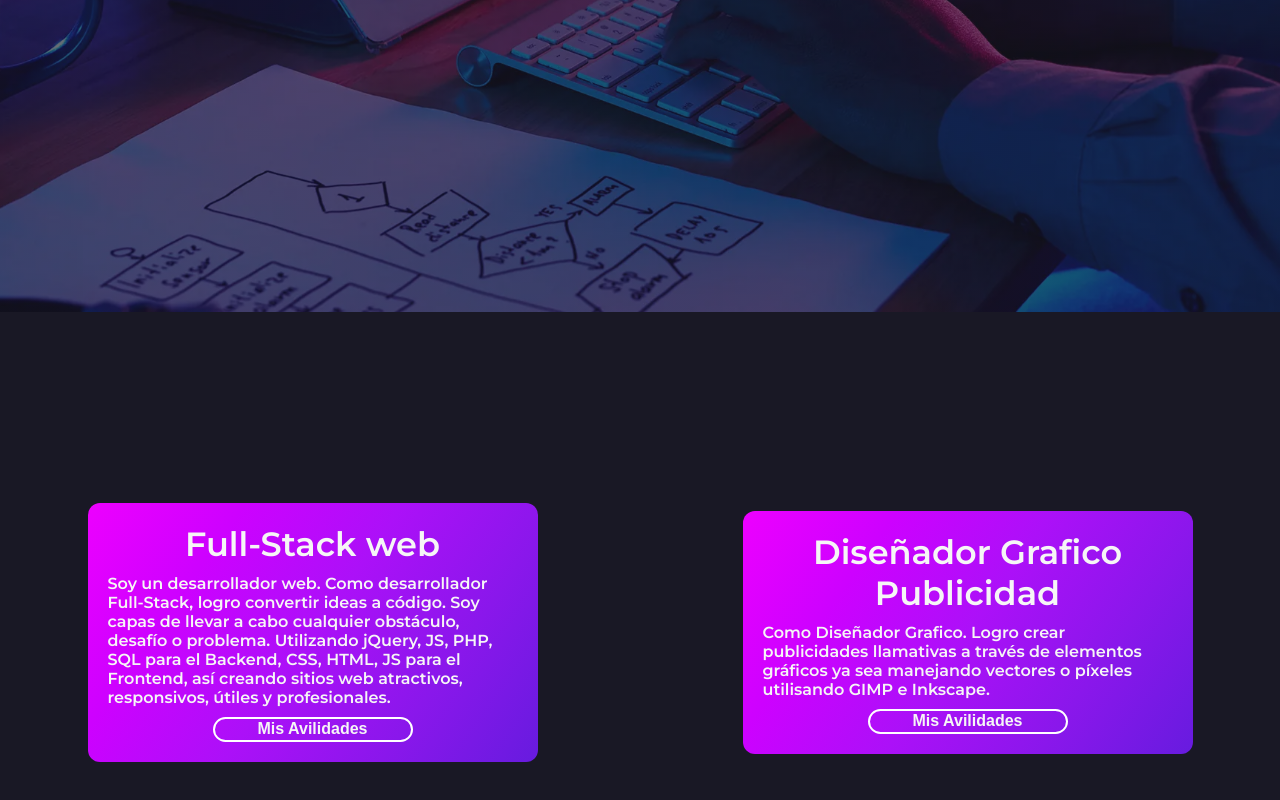
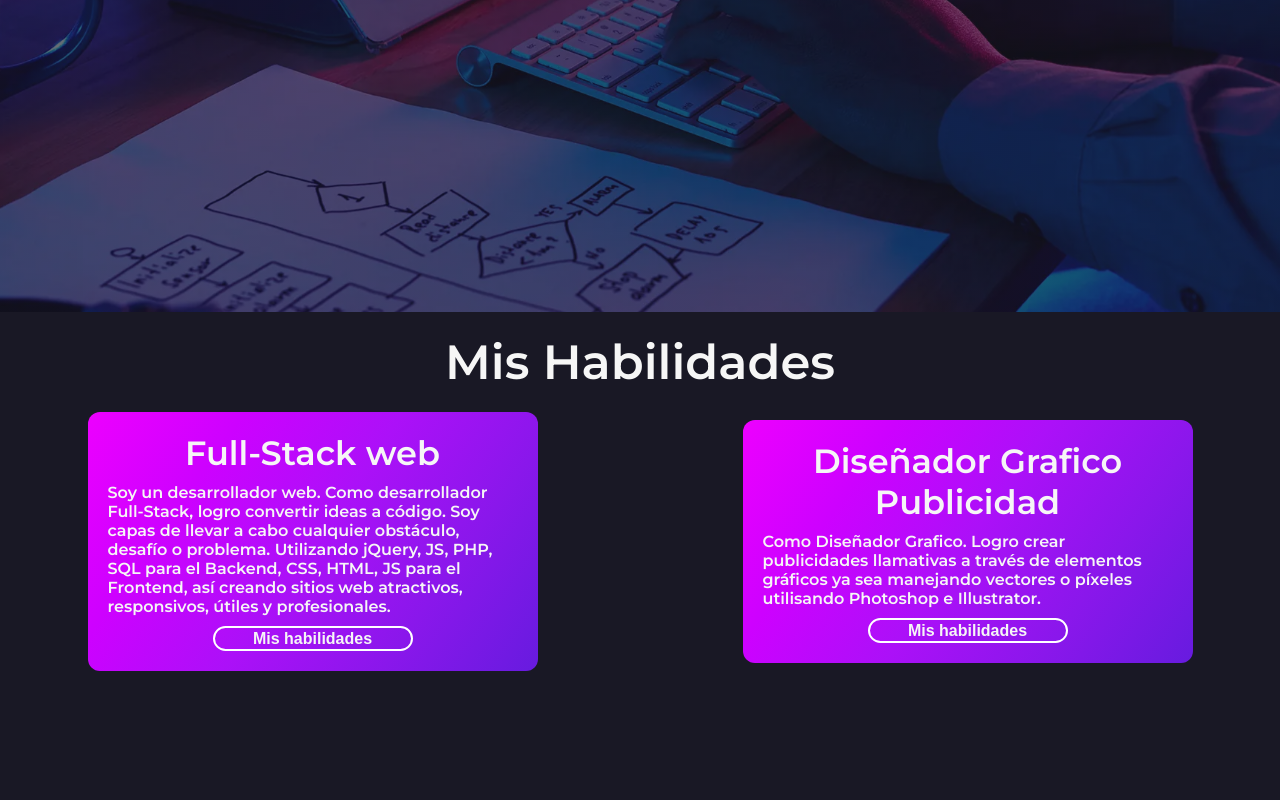
Before and after one commit to LuisLuna24/Portafolio, a plain HTML site: page index.html in a window 1280 px wide. Shown: the part 508-1308 px from the top of the page. Drawn offline with Linux system fonts and the light colour scheme.

Commit message:
Corregi Faltas

```diff
--- a/css/index.css
+++ b/css/index.css
@@ -183,12 +183,32 @@ body{
   width: 100%;
   min-height: 80vh;
   display: flex;
+  flex-direction: column;
+  align-items: center;
+  font-family: 'Montserrat', sans-serif;
+}
+.Abilidades_Contenedor{
+  width: 100%;
+  height: 100%;
+  display: flex;
   justify-content: center ;
   justify-content: space-around;
   align-items: center;
-  font-family: 'Montserrat', sans-serif;
   gap: 30px;
+
 }
+
+.Abilidades_Titulo{
+  width: 100%;
+  height: 50px;
+  display: flex;
+  align-items: center;
+  justify-content: center;
+  padding: 50px;
+  font-size: 2em;
+  color: #f6f6f6;
+}
+
 .Abilidades_Card {
   width: 450px;
   background-image: linear-gradient(125deg, #ed00ff 0, #cd01ff 25%, #ac10f8 50%, #8a17eb 75%, #671bdf 100%);
@@ -199,7 +219,7 @@ body{
 }
 
 @media(max-width:767px){
-  .Abilidades{
+  .Abilidades_Contenedor{
     flex-direction: column;
   }
   .Abilidades_Card {
@@ -303,3 +323,9 @@ body{
   background-size: cover;
   background-position: cover;
 }
+
+.Diseño_Fondo{
+  background: linear-gradient(#1918259d,#1918259d),url('../img/Diseñofondo.webp')no-repeat;
+  background-size: cover;
+  background-position: cover;
+}
--- a/index.html
+++ b/index.html
@@ -49,6 +49,10 @@
         </div>
     </section>
     <section class="Abilidades">
+        <div class="Abilidades_Titulo">
+            <h2>Mis Habilidades</h2>
+        </div>
+        <div class="Abilidades_Contenedor">
             <div class="Abilidades_Card">
                 <div class="Card_Contenedor">
                     <div class="Card_Contenido">
@@ -59,12 +63,12 @@
                             <p>Soy un desarrollador web. Como desarrollador Full-Stack, logro convertir ideas a código. Soy capas de llevar a cabo cualquier obstáculo, desafío o problema. Utilizando jQuery, JS, PHP, SQL para el Backend, CSS, HTML, JS para el Frontend, así creando sitios web atractivos, responsivos, útiles y profesionales.</p>
                         </div>
                         <div class="Card_Boton">
-                        <button id="Boton_Web">Mis Avilidades</button>
+                            <button id="Boton_Web">Mis habilidades</button>
                         </div>
                     </div>
                     <div class="Card_Avilidades WEB_FONDO">
                         <div class="Card_Avilidades_Titulo">
-                        <h3>Mis Avilidades</h3>
+                            <h3>Mis habilidades</h3>
                         </div>
                         <div class="Abilidades_Individual">
                             <div class="Abilidades_Iconos">
@@ -102,18 +106,34 @@
                             <h2>Diseñador Grafico Publicidad</h2>
                         </div>
                         <div class="Card_Texto">
-                        <p>Como Diseñador Grafico. Logro crear publicidades llamativas a través de elementos gráficos ya sea manejando vectores o píxeles utilisando GIMP e Inkscape.</p>
+                            <p>Como Diseñador Grafico. Logro crear publicidades llamativas a través de elementos gráficos ya sea manejando vectores o píxeles utilisando Photoshop e Illustrator.</p>
                         </div>
                         <div class="Card_Boton">
-                        <button id="Boton_Diseño">Mis Avilidades</button>
+                            <button id="Boton_Diseño">Mis habilidades</button>
                         </div>
                     </div>
-                <div class="Card_Avilidades">
-                    <div class="Card_Avilidades_Titulo">
-                        <h3>Mis Avilidades</h3>
+                    <div class="Card_Avilidades Diseño_Fondo">
+                        <div class="Card_Avilidades_Titulo ">
+                            <h3>Mis habilidades</h3>
                         </div>
                         <div class="Abilidades_Individual">
-
+                            <div class="Abilidades_Iconos">
+                                <img src="img/Logophoto.webp" alt="">
+                                <label for="Photoshop">Photoshop</label>
+                            </div>
+                            <div class="Abilidades_Iconos">
+                                <img src="img/LogoIllistraror.webp" alt="">
+                                <label for="Illustrator">Illustrator</label>
+                            </div>
+                            <div class="Abilidades_Iconos">
+                                <img src="img/Logofigm.webp" alt="">
+                                <label for="Figma">Figma</label>
+                            </div>
+                            <div class="Abilidades_Iconos">
+                                <img src="img/Logocapku.webp" alt="">
+                                <label for="Capcut">Capcut</label>
+                            </div>
+                        </div>
                     </div>
                 </div>
             </div>
```
Also changed, not shown: img/Diseñofondo.webp (added), img/LogoIllistraror.webp (added), img/Logocapku.webp (added), img/Logofigm.webp (added), img/Logophoto.webp (added), img/logofigma.png (added). Lines whose indentation alone changed are shown as unchanged.
